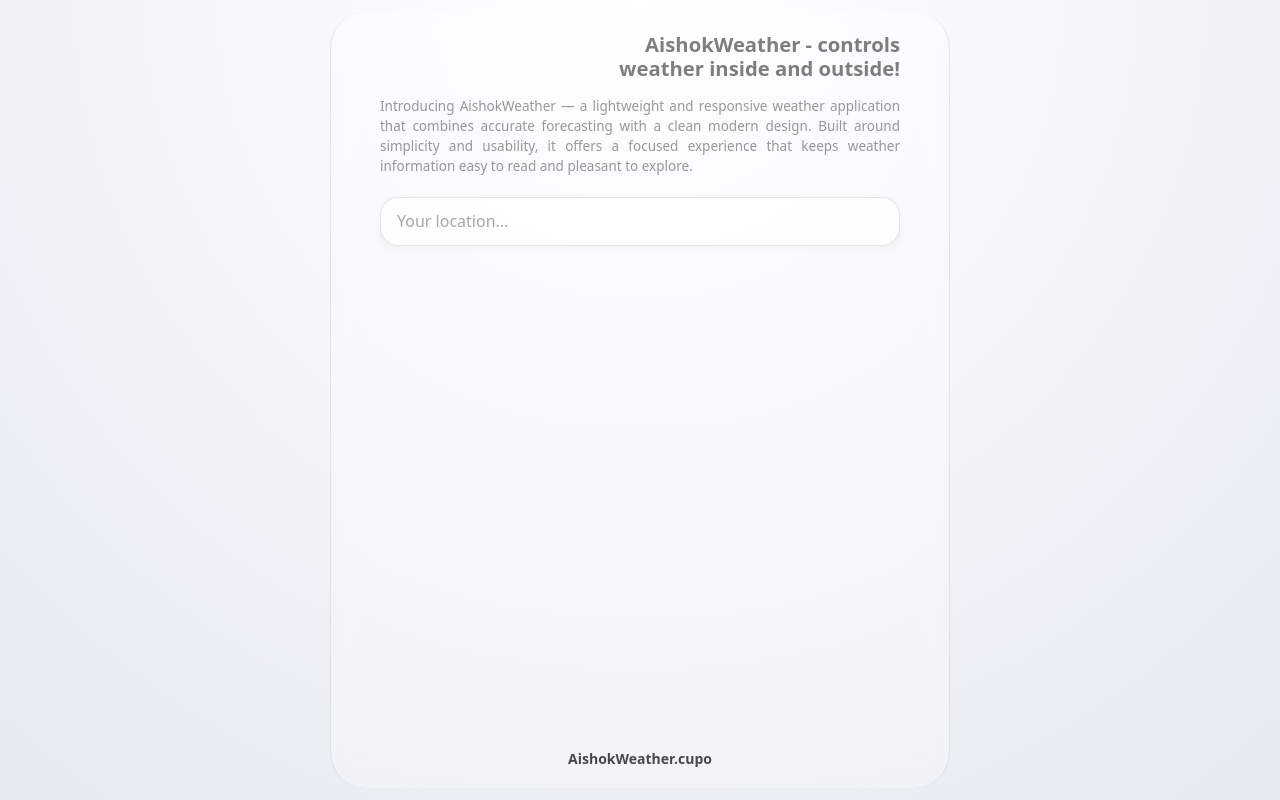
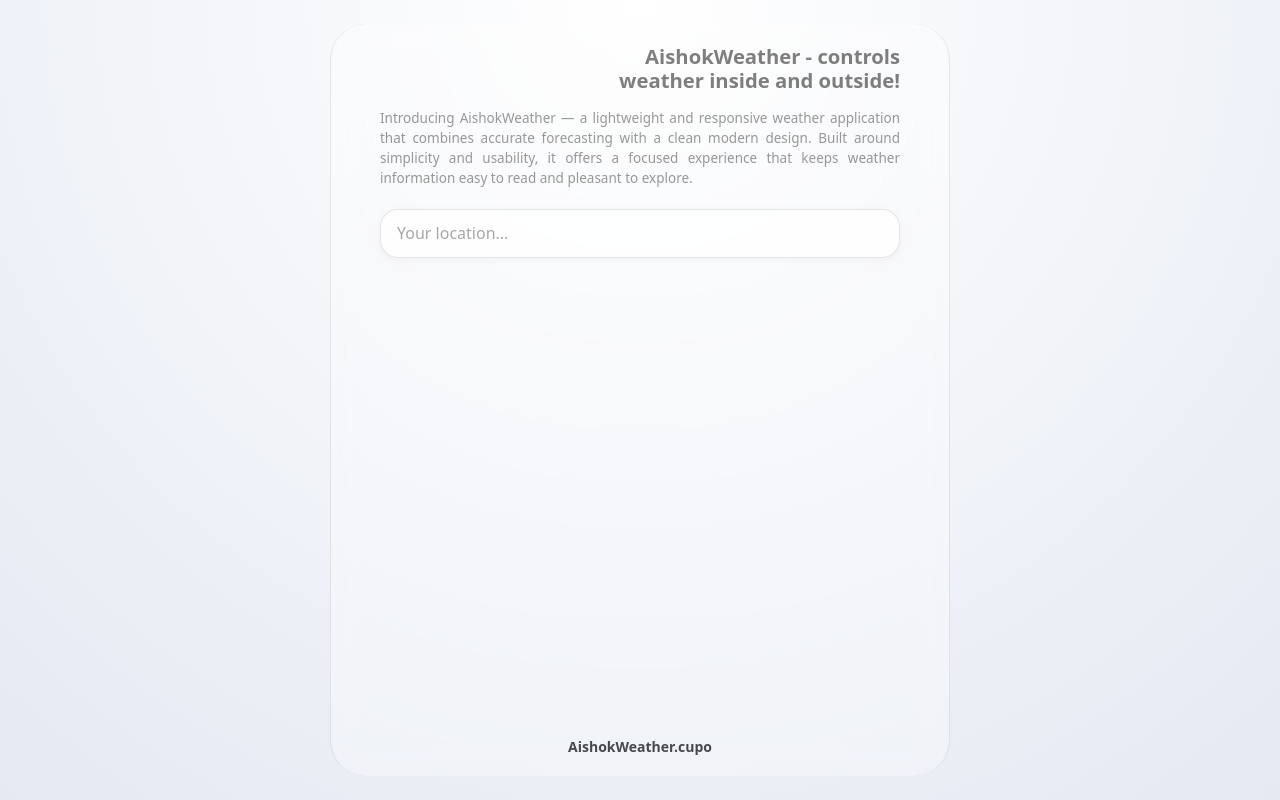
Before and after one commit to justCallMeArslan/weather-app, a website built with Vite: page index.html in a window 1280 px wide. Built offline with nearby package versions, Linux system fonts and the light colour scheme; no server answers.

Commit message:
View update

```diff
--- a/src/style.css
+++ b/src/style.css
@@ -70,7 +70,7 @@
 .appShell {
   width: 100%;
   max-width: 520px;
-  min-height: 97vh;
+  min-height: 94vh;
   display: flex;
   flex-direction: column;
   align-items: center;
```
